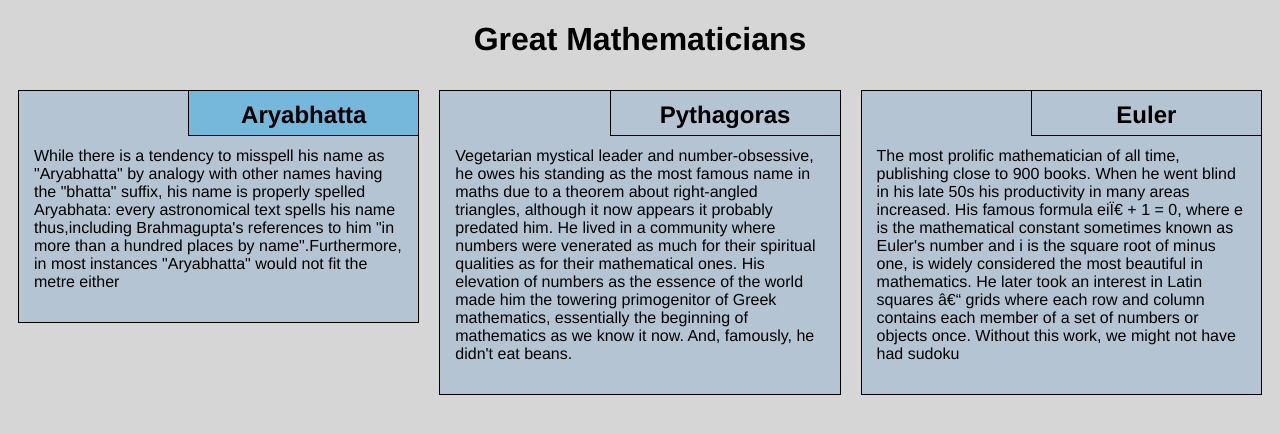
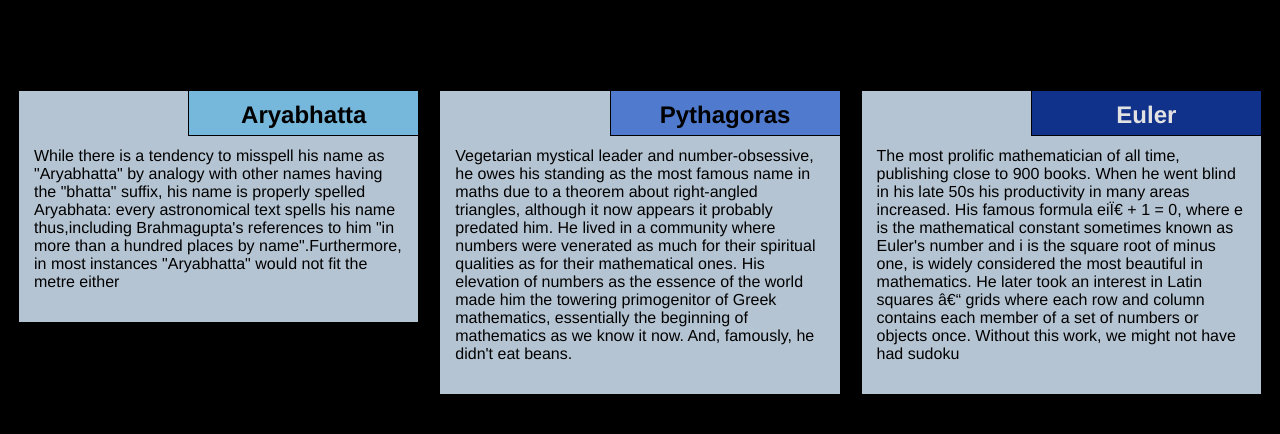
Before and after one commit to krishna2111/coursera-test, a plain HTML site: page module2_solution/index.html in a window 1280 px wide. Drawn offline with Linux system fonts and the light colour scheme.

Commit message:
Update style.css

```diff
--- a/module2_solution/css/style.css
+++ b/module2_solution/css/style.css
@@ -4,7 +4,7 @@
 }
 
 body {
-    background-color: #d6d6d6;
+    background-color: black;
 }
 
 h1 {
@@ -36,11 +36,11 @@ section.Aryabhatta>h2 {
     background-color: #76b8db;
 }
 
-section.fubini>h2 {
+section.Pythagoras>h2 {
     background-color: #4f7acd;
 }
 
-section.luzin>h2 {
+section.Euler>h2 {
     color: #e2e2e2;
     background-color: #10328a;
 }
```
